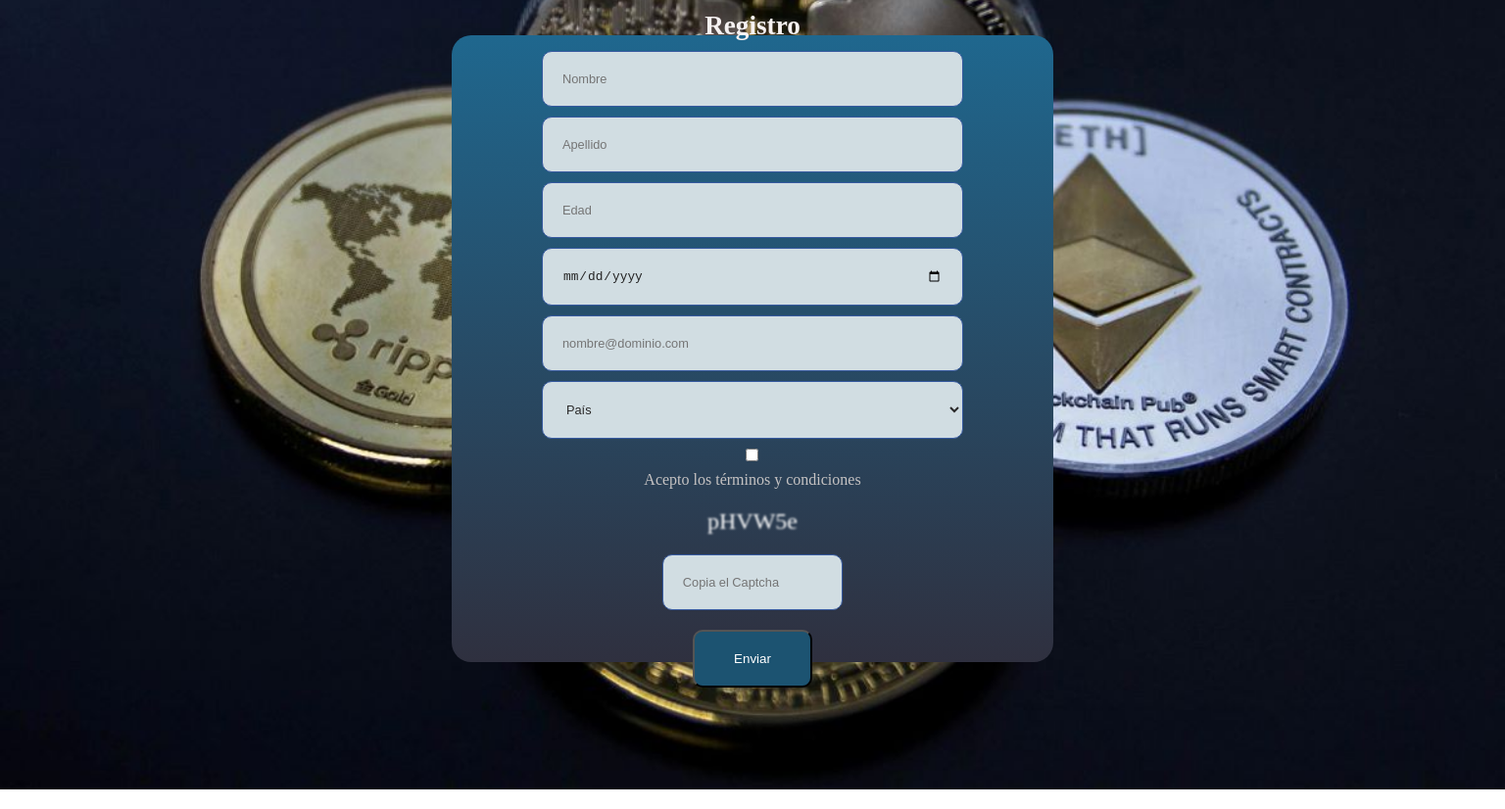
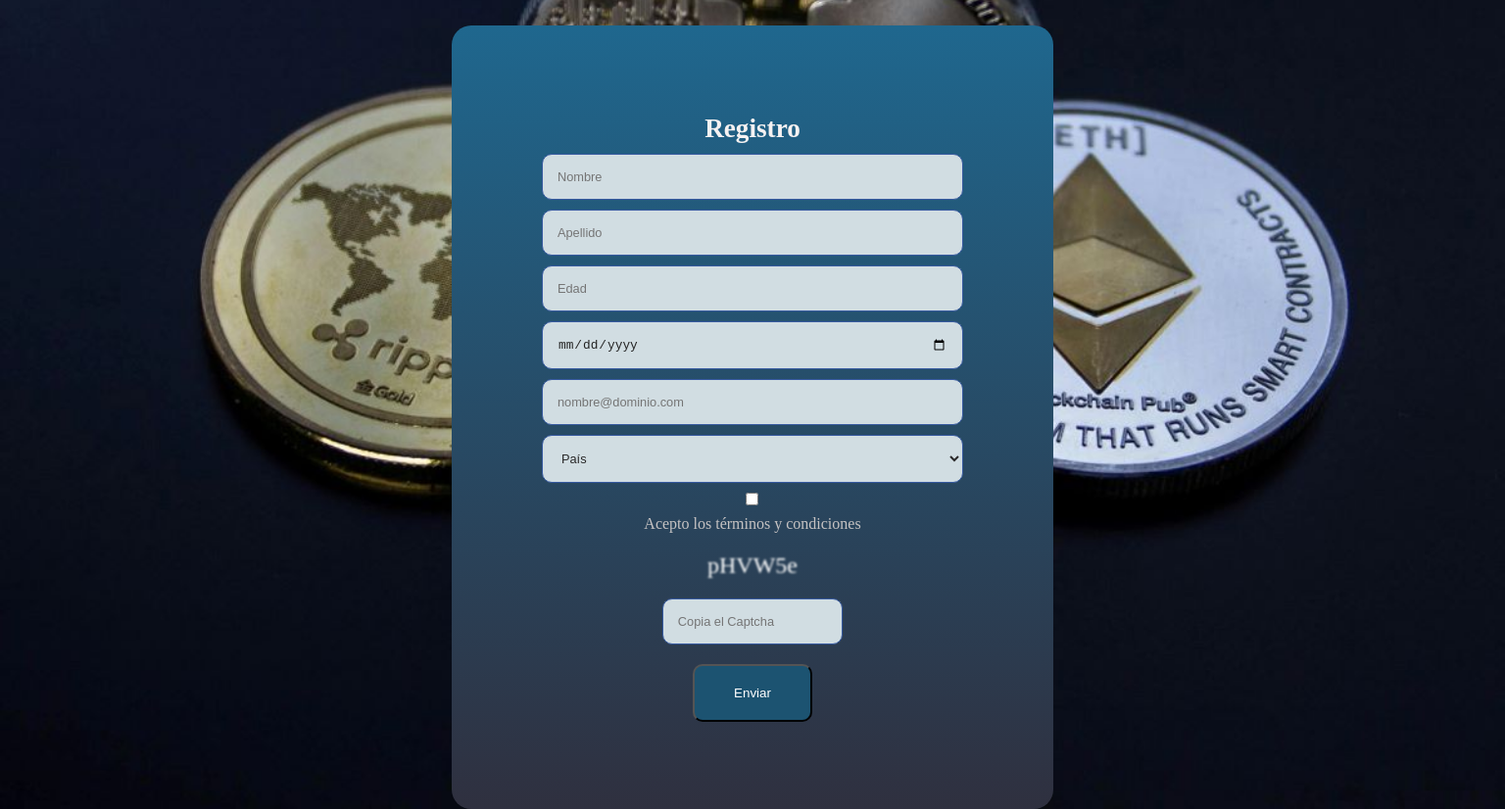
Before and after one commit to beatriznoemi412/crypto, a plain HTML site: page registrarse.html in a window 1536 px wide. Shown: the part 74-900 px from the top of the page at 98% size. Drawn offline with Linux system fonts and the light colour scheme.

Commit message:
css form

```diff
--- a/css/styles.css
+++ b/css/styles.css
@@ -286,7 +286,7 @@ hr {
   height: 88vh;
   margin:0 auto;
   border-radius: 20px;
-  margin-top: 30px;
+  margin-top: 20px;
 }
 label {
   color: rgb(198, 195, 195);
@@ -472,6 +472,9 @@ label {
   .register-title{
     font-size: .9rem;
   }
+  .registration{
+    padding: none;
+  }
   #send {
     padding: 5px;
   }
@@ -584,20 +587,20 @@ label {
     border-radius: 10px;
   }
   .registration {
-    padding: 20px;
+    padding: 15px;
   }
   /*registrarse.html*/
   /*CAPTCHA*/
  .register #form {
     width: 40%;
-    height: 80vh;
+    height: 100vh;
   }
   .register-title{
     font-size: 1.7rem;
   }
   input{
     font-size: 1.2rem;
-    padding: 20px;
+    padding: 15px;
   }
   #send{
     padding: 20px;
```
